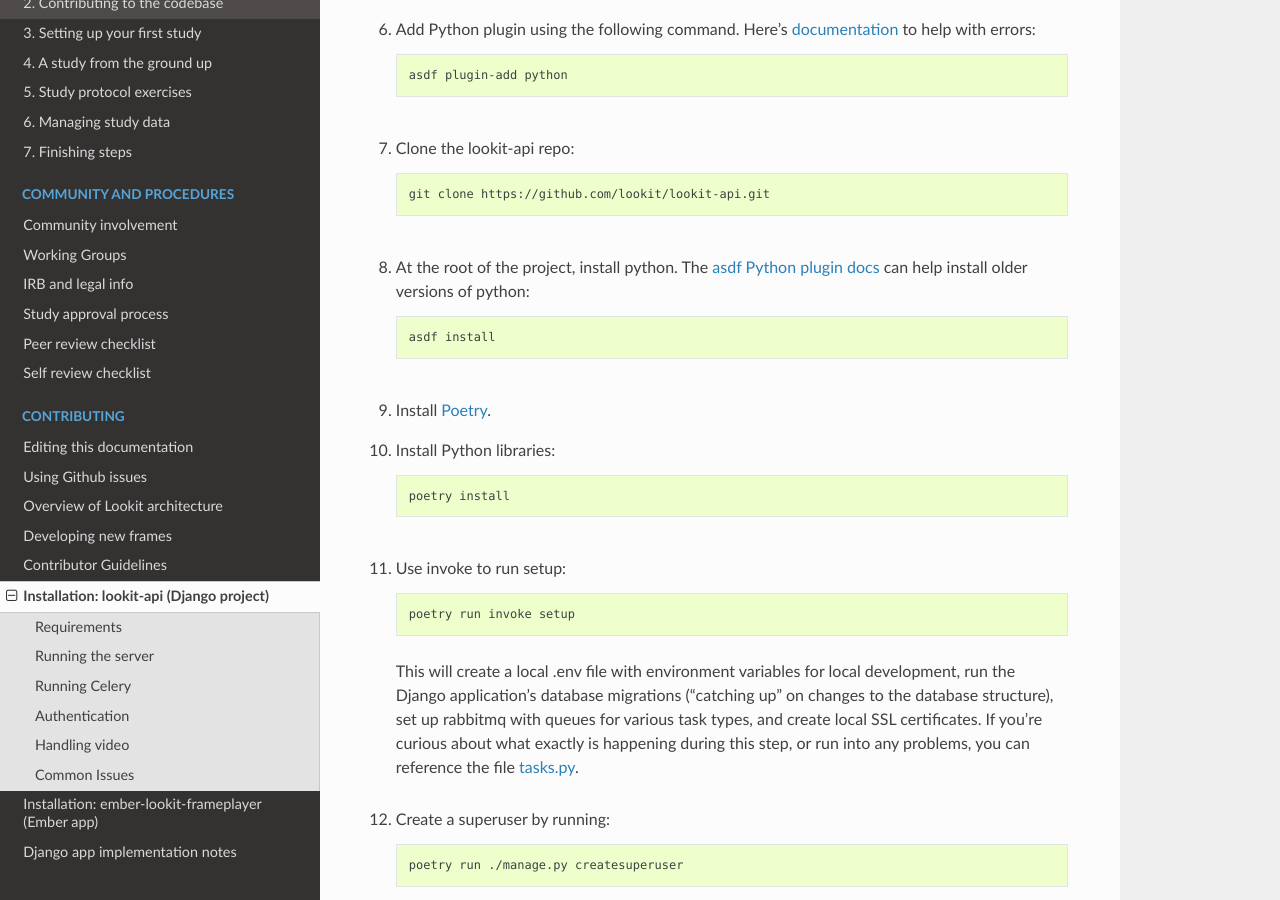
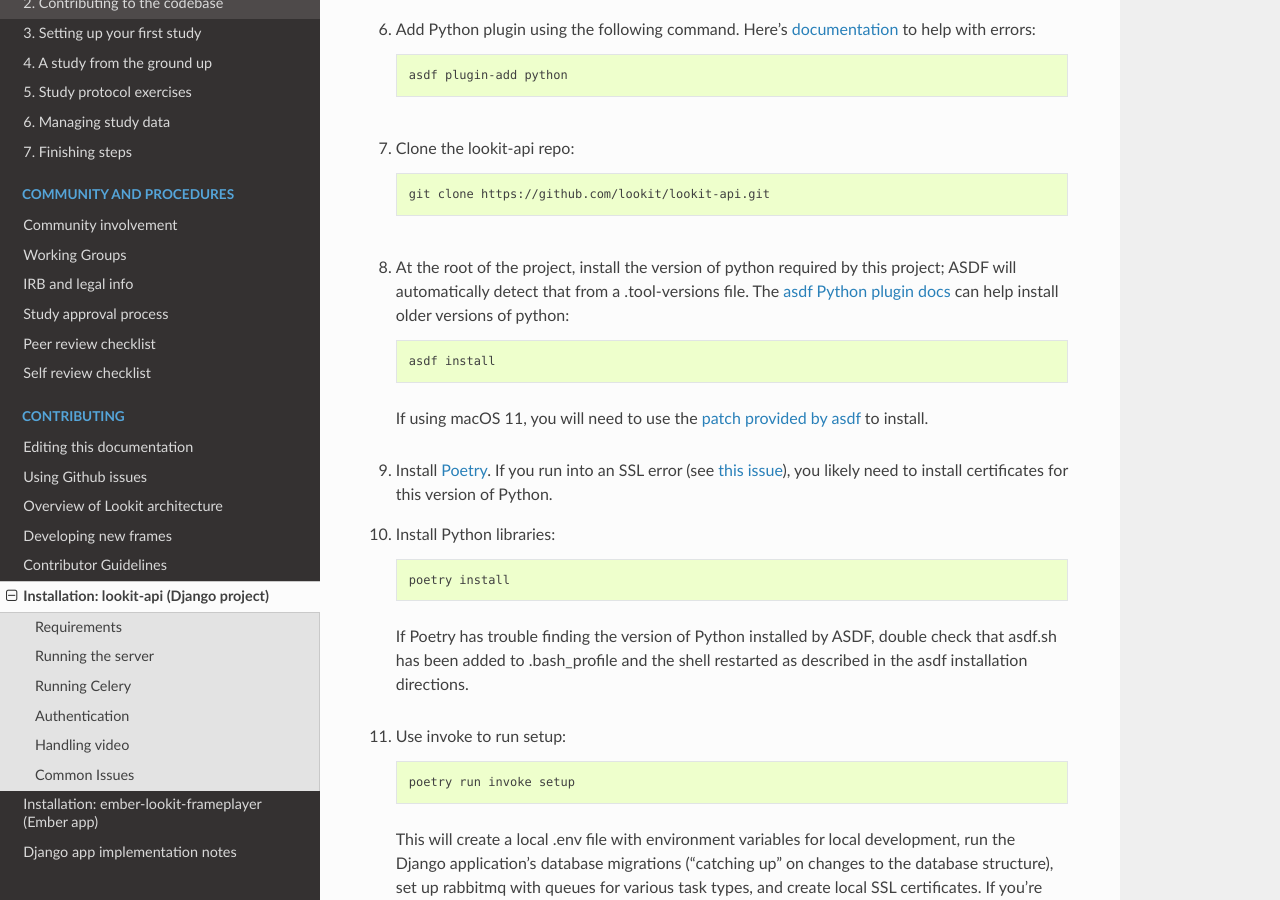
Before and after one commit to lookit/lookit-docs, a Sphinx documentation site: the page built from docs/source/install-django-project.rst, in a window 1280 px wide and 900 px high, scrolled down 1138 px. Built offline with Sphinx 7.4.7 and the Read the Docs theme 2.0.0, drawn with Linux system fonts in a browser that asks for light colours.

Commit message:
add lookit-api installation troubleshooting notes from fresh setup

```diff
--- a/docs/source/install-django-project.rst
+++ b/docs/source/install-django-project.rst
@@ -58,19 +58,31 @@
 
       git clone https://github.com/lookit/lookit-api.git
 
-#. At the root of the project, install python.  The `asdf Python plugin docs <https://github.com/danhper/asdf-python>`__ can help install older versions of python:
+#. At the root of the project, install the version of python required by this project;
+   ASDF will automatically detect that from a .tool-versions file.
+   The `asdf Python plugin docs <https://github.com/danhper/asdf-python>`__ can help
+   install older versions of python:
 
    .. code-block:: shell
 
       asdf install
 
-#. Install `Poetry <https://python-poetry.org/docs/#installation>`__.
+   If using macOS 11, you will need to use the
+   `patch provided by asdf <https://github.com/danhper/asdf-python#install-with---patch>`__ to install.
+
+#. Install `Poetry <https://python-poetry.org/docs/#installation>`__. If you run into an
+   SSL error (see `this issue <https://github.com/python-poetry/poetry/issues/449>`__),
+   you likely need to install certificates for this version of Python.
 
 #. Install Python libraries:
 
    .. code-block:: shell
 
       poetry install
+
+   If Poetry has trouble finding the version of Python installed by ASDF, double check
+   that asdf.sh has been added to .bash_profile and the shell restarted as described in
+   the asdf installation directions.
 
 #. Use invoke to run setup:
 
```
